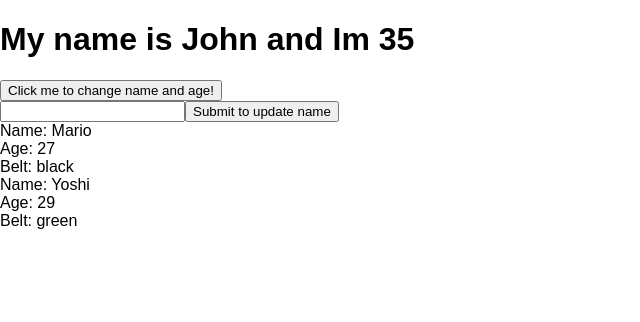
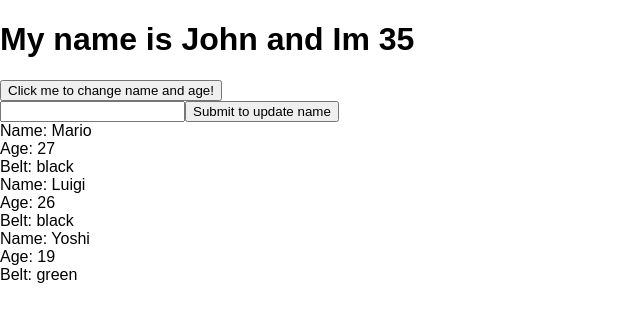
Before and after one commit to tomaszpach/redux-boilerplate, a React (Create React App) app: page / in a window 1280 px wide. Shown: the top 322 px of the page, without its empty margins (0-640 px from the left). Built offline with nearby package versions, Linux system fonts and the light colour scheme.

Commit message:
children component changed to function stateless

```diff
--- a/src/App.js
+++ b/src/App.js
@@ -1,10 +1,17 @@
 import React, {Component} from 'react';
 import Children from './Children';
 
+// Container component with state made by class
 class App extends Component {
     state = {
         name: 'John',
-        age: 35
+        age: 35,
+
+        characters: [
+            {name: 'Mario', age: 27, belt: 'black', id: 1},
+            {name: 'Luigi', age: 26, belt: 'black', id: 2},
+            {name: 'Yoshi', age: 19, belt: 'green', id: 3}
+        ]
     };
 
     handleClick = (e) => {
@@ -40,8 +47,7 @@ class App extends Component {
                     <input type="text" onChange={this.handleChange} />
                     <button>Submit to update name</button>
                 </form>
-                <Children name="Mario" age="27" belt="black"/>
-                <Children name="Yoshi" age="29" belt="green"/>
+                <Children characters={this.state.characters}/>
             </div>
         );
     }
--- a/src/Children.js
+++ b/src/Children.js
@@ -1,18 +1,22 @@
-import React, { Component } from 'react';
+import React from 'react';
 
-class Children extends Component {
-    render() {
-
-        const { name, age, belt } = this.props;
-
+// UI component without state made by function
+const Children = ({characters}) => {
+    const charactersList = characters.map(character => {
         return (
-            <div>
-                <div>Name: { name }</div>
-                <div>Age: { age }</div>
-                <div>Belt: { belt }</div>
+            <div className="character" key={character.id}>
+                <div>Name: {character.name}</div>
+                <div>Age: {character.age}</div>
+                <div>Belt: {character.belt}</div>
             </div>
         )
-    }
-}
+    });
+
+    return (
+        <div className="characters-list">
+            {charactersList}
+        </div>
+    )
+};
 
 export default Children;
```
